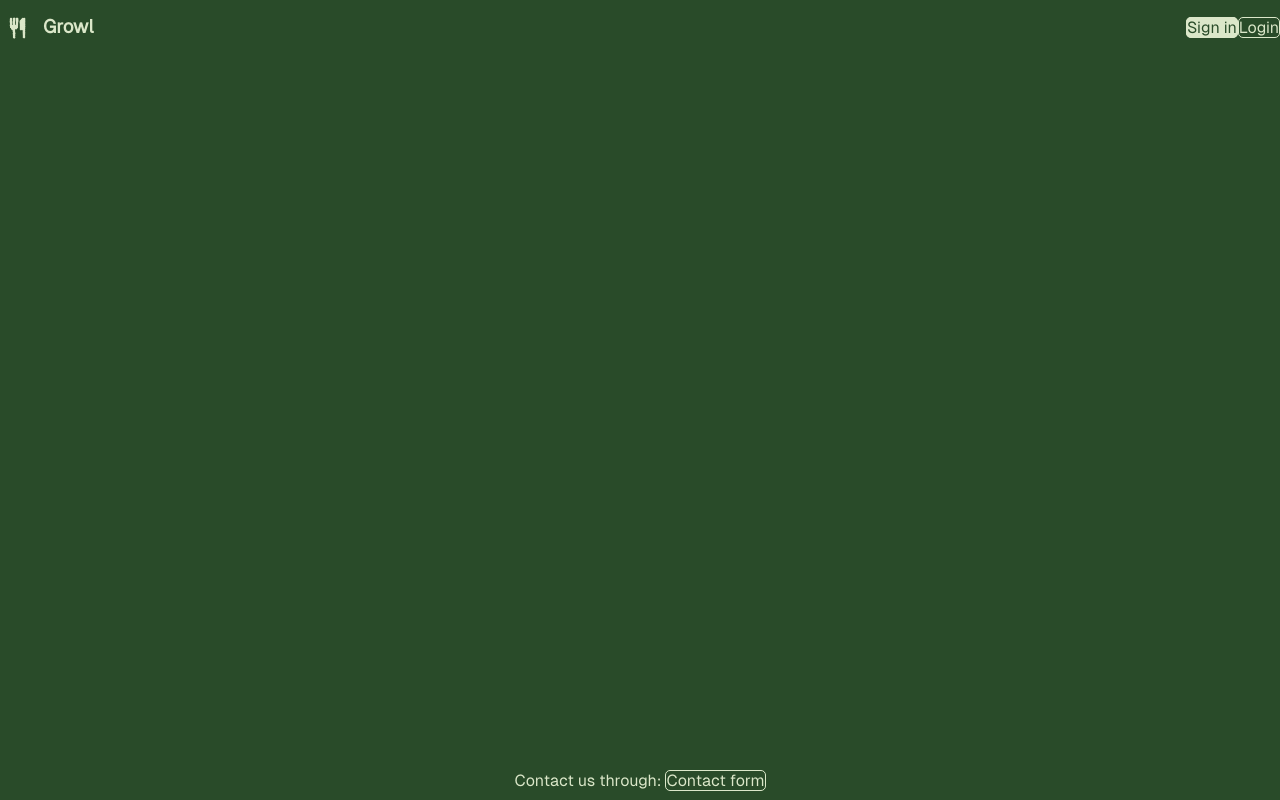
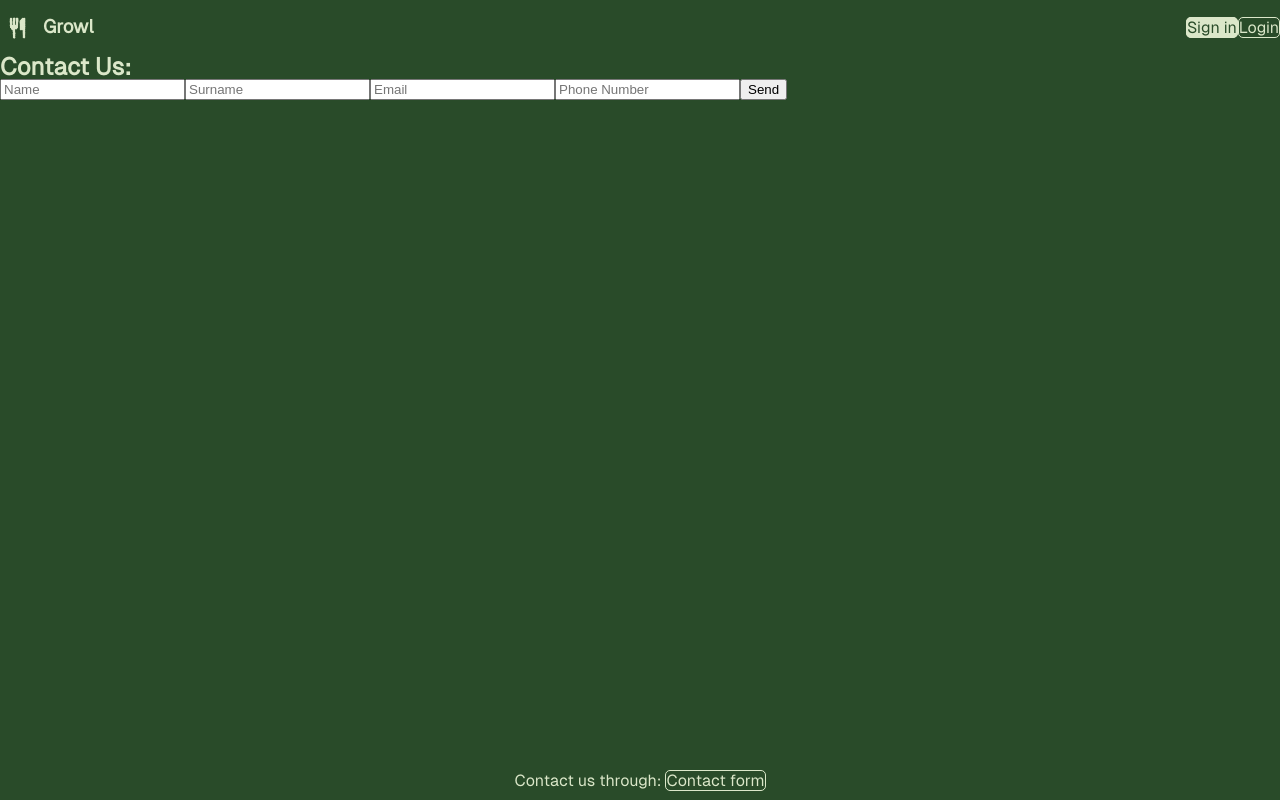
Before and after one commit to c0d3sh0rt4g3/Growl-REACT, a React (Vite) app: page /contact-us in a window 1280 px wide. Built offline with nearby package versions, Linux system fonts and the light colour scheme.

Commit message:
Made contact form, validation of it not made yet

```diff
--- a/src/pages/Contact/Contact.jsx
+++ b/src/pages/Contact/Contact.jsx
@@ -1,9 +1,66 @@
-import React from 'react';
+import React, {useState} from 'react';
 
 const Contact = () => {
+    const [contactData, setContactData] = useState({
+        name: "",
+        surname: "",
+        email: "",
+        phone: "",
+    })
+
+    const handleSubmit = e => {
+        e.preventDefault();
+        console.log(`Name: ${contactData.name}\nSurname: ${contactData.surname}\nEmail: ${contactData.email}\nPhone: ${contactData.phone}`)
+    }
+
+    const handleChange = e => {
+        const {name, value} = e.target;
+        setContactData({
+            ...contactData,
+            [name] : value
+        })
+    }
+
+    const {name, surname, email, phone} = contactData;
+
     return (
         <>
-
+            <h2>Contact Us:</h2>
+            <form onSubmit={handleSubmit}>
+                <input
+                    type="text"
+                    name="name"
+                    placeholder="Name"
+                    value={name}
+                    onChange={handleChange}
+                />
+                <input
+                    type="text"
+                    name="surname"
+                    placeholder="Surname"
+                    value={surname}
+                    onChange={handleChange}
+                />
+                <input
+                    type="text"
+                    name="email"
+                    placeholder="Email"
+                    value={email}
+                    onChange={handleChange}
+                />
+                <input
+                    type="text"
+                    name="phone"
+                    placeholder="Phone Number"
+                    value={phone}
+                    onChange={handleChange}
+                />
+                <button
+                    type='submit'
+                >
+                    Send
+                </button>
+            </form>
         </>
     );
 };
```
